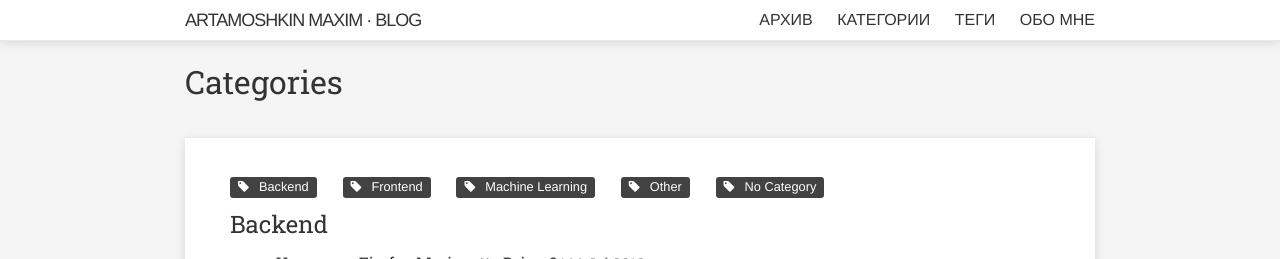
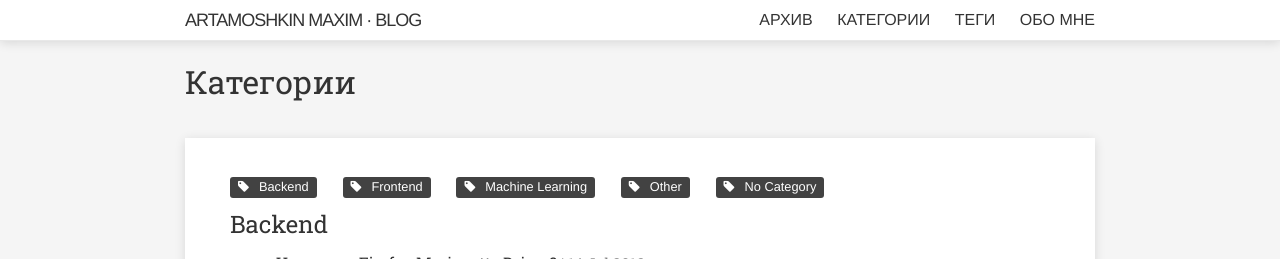
Before and after one commit to martamoshkin/blog.zverit.com, a Jekyll site: the page built from category.html, in a window 1280 px wide. Shown: the top 259 px of the page. Built offline with Jekyll 4.4.1, drawn with Linux system fonts in a browser that asks for light colours.

Commit message:
Update category.html

```diff
--- a/category.html
+++ b/category.html
@@ -1,5 +1,5 @@
 ---
-title:    Category · Artamoshkin Maxim
+title:    Категории · Artamoshkin Maxim
 layout:   default
 sitemap: false
 ---
@@ -26,7 +26,7 @@ sitemap: false
 {% endif %}
 {% endfor %}
 
-<h1 class="page-title">Categories</h1>
+<h1 class="page-title">Категории</h1>
 <br/>
 
 <div class="posts expo-section">
```
